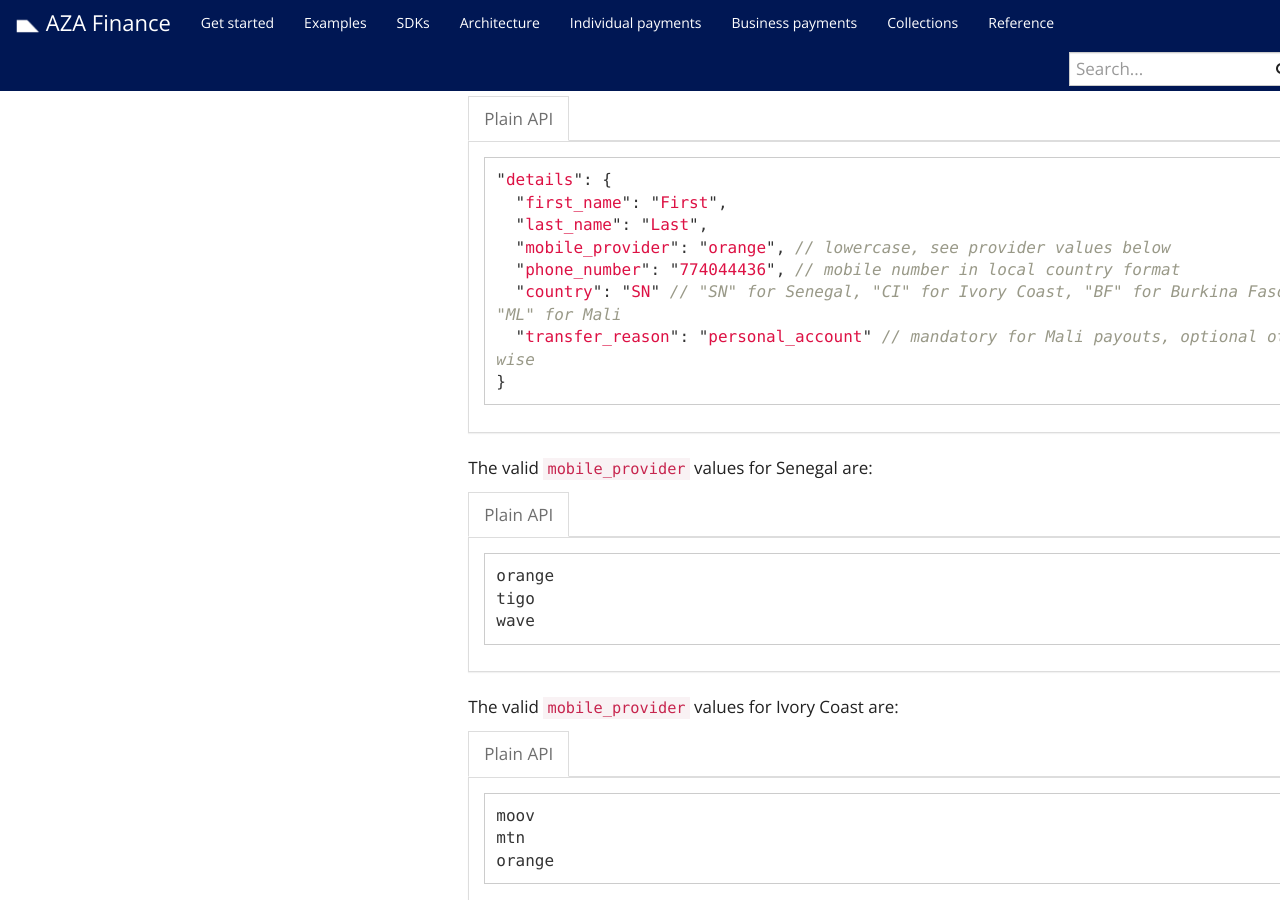
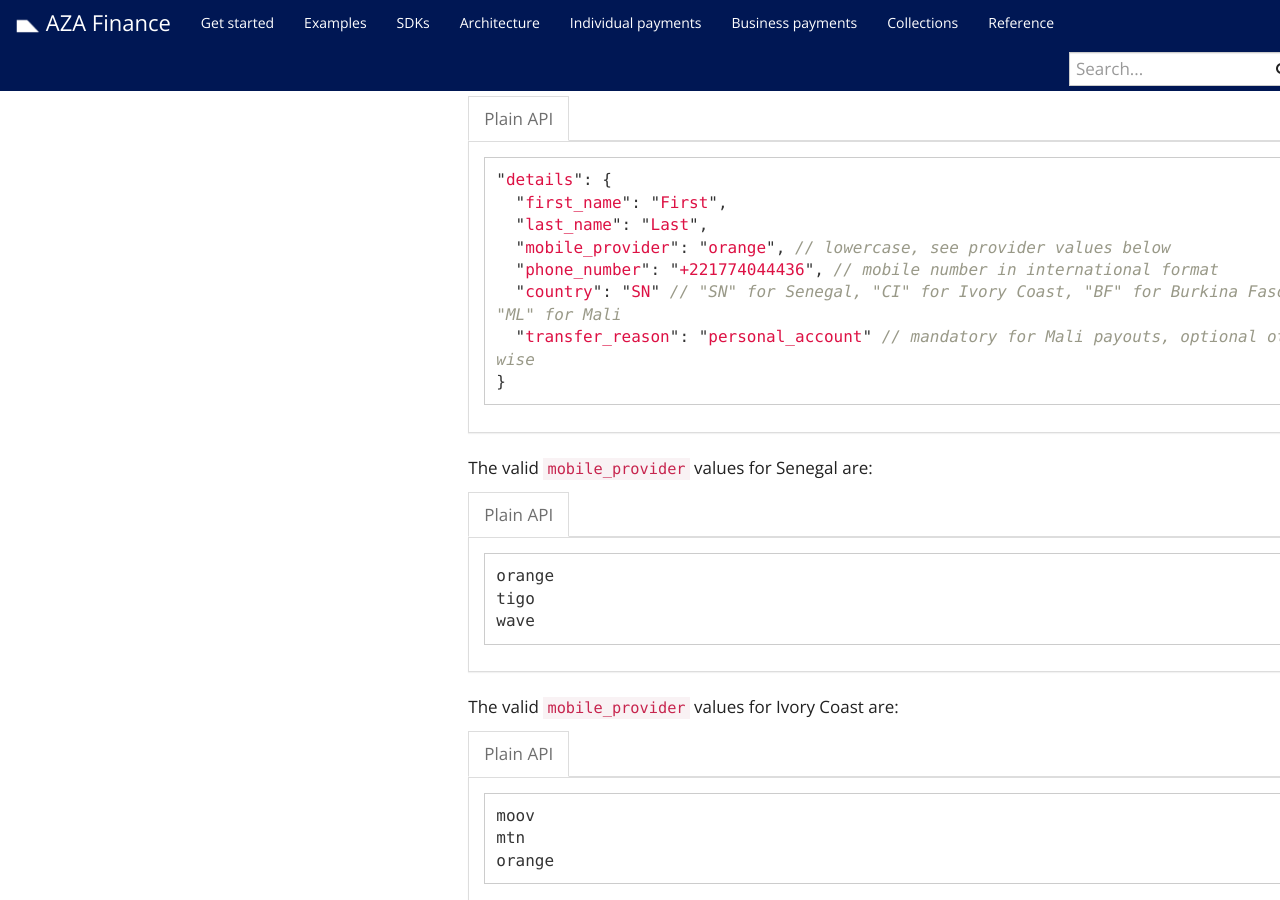
Before and after one commit to transferzero/api-documentation, a Jekyll site: the page built from _docs/individual-payments.md, in a window 1280 px wide and 900 px high, scrolled down 12191 px. Built offline with Jekyll 4.4.1, drawn with Linux system fonts in a browser that asks for light colours; nearby versions of some CDN libraries; comment, search, counter and statistics services are not loaded.

Commit message:
BTA-7910 Example for XOF Mobile numbers in international format (#117)
BTA-7910: Example for XOF Mobile numbers in international format

Co-authored-by: Zsolt Sz. Sztupák <zsolt@bitpesa.co>

```diff
--- a/_docs/individual-payments.md
+++ b/_docs/individual-payments.md
@@ -400,7 +400,7 @@ For mobile payouts to Senegal, Ivory Coast, Burkina Faso and Mali please use:
   "first_name": "First",
   "last_name": "Last",
   "mobile_provider": "orange", // lowercase, see provider values below
-  "phone_number": "774044436", // mobile number in local country format
+  "phone_number": "+221774044436", // mobile number in international format
   "country": "SN" // "SN" for Senegal, "CI" for Ivory Coast, "BF" for Burkina Faso, "ML" for Mali
   "transfer_reason": "personal_account" // mandatory for Mali payouts, optional otherwise
 }
```
